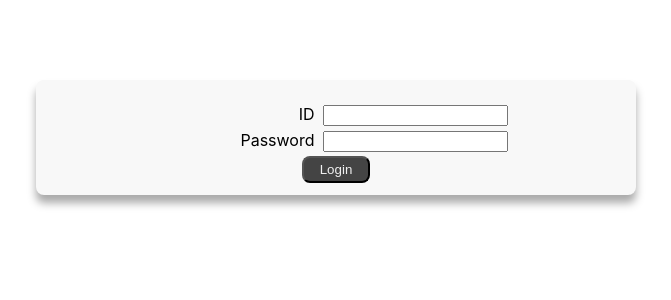
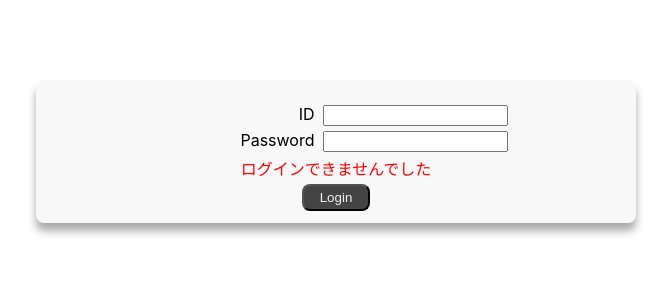
Before and after one commit to Hazakura2024/micro-post, a React (Create React App) app in the folder frontend/: page / in a window 1280 px wide. Both pictures are taken after a click on the button "Login". Shown: the top 300 px of the page, without its empty margins (304-975 px from the left). Built offline with nearby package versions, Linux system fonts and the light colour scheme; no server answers.

Commit message:
feat: ログイン失敗時にエラーメッセージを表示

```diff
--- a/frontend/src/api/Auth.tsx
+++ b/frontend/src/api/Auth.tsx
@@ -2,10 +2,14 @@ import axios from 'axios';
 import { AuthResponse } from '../types/Auth';
 
 const signIn = async (userId: string, pass: string): Promise<AuthResponse> => {
-  const API_URL = process.env.REACT_APP_API_URL;
-  const url = `${API_URL}/auth?user_id=${userId}&password=${pass}`;
-  const res = await axios.get<AuthResponse>(url);
-  return res.data;
+  try {
+    const API_URL = process.env.REACT_APP_API_URL;
+    const url = `${API_URL}/auth?user_id=${userId}&password=${pass}`;
+    const res = await axios.get<AuthResponse>(url);
+    return res.data;
+  } catch (error : unknown) {
+    throw new Error(`認証失敗: ${error}`);
+  }
 }
 
 export default signIn;
--- a/frontend/src/components/SignIn.tsx
+++ b/frontend/src/components/SignIn.tsx
@@ -11,16 +11,22 @@ const SignIn = () => {
   const [userId, setUserId] = useState('');
   const [pass, setPass] = useState('');
   const { setUserInfo } = useContext(UserContext)
+  const [errorMessage ,setErrorMessage] = useState("");
 
   const onSignClick = async () => {
-    const ret = await signIn(userId, pass);
-    console.log(ret);
-    if (ret && ret?.token) {
-      setUserInfo({
-        id : ret.user_id,
-        token: ret.token,
-      })
-      navigate('/main')
+    try {
+      setErrorMessage("")
+      const ret = await signIn(userId, pass);
+      if (ret?.token) {
+        setUserInfo({
+          id: ret.user_id,
+          token: ret.token,
+        })
+        navigate('/main')
+      }
+    } catch (error : unknown) {
+      const msg = error instanceof Error ? error.message : 'ログインに失敗しました'
+      setErrorMessage(msg);
     }
   }
 
@@ -31,7 +37,7 @@ const SignIn = () => {
           <label htmlFor="id">ID</label>
         </SSignInLabel>
         <SSignInInput>
-          <input id='id' value={userId} type="text" onChange={(evt) => setUserId(evt.target.value)}/>
+          <input id='id' value={userId} type="text" onChange={(evt) => setUserId(evt.target.value)} />
         </SSignInInput>
       </SSignInRow>
       <SSignInRow>
@@ -39,8 +45,11 @@ const SignIn = () => {
           <label htmlFor="password">Password</label>
         </SSignInLabel>
         <SSignInInput>
-          <input id='password' value={pass} type="text" onChange={(evt) => setPass(evt.target.value)}/>
+          <input id='password' value={pass} type="text" onChange={(evt) => setPass(evt.target.value)} />
         </SSignInInput>
+      </SSignInRow>
+      <SSignInRow>
+        {errorMessage && <SErrorMessage>ログインできませんでした</SErrorMessage>}
       </SSignInRow>
       <SSignInRow>
         <SSignInButton type='button' onClick={onSignClick}>Login</SSignInButton>
@@ -89,3 +98,7 @@ const SSignInButton = styled.button`
   padding: 4px 16px;
   border-radius: 8px;
 `
+
+const SErrorMessage = styled.div`
+  color: red;
+`
```
